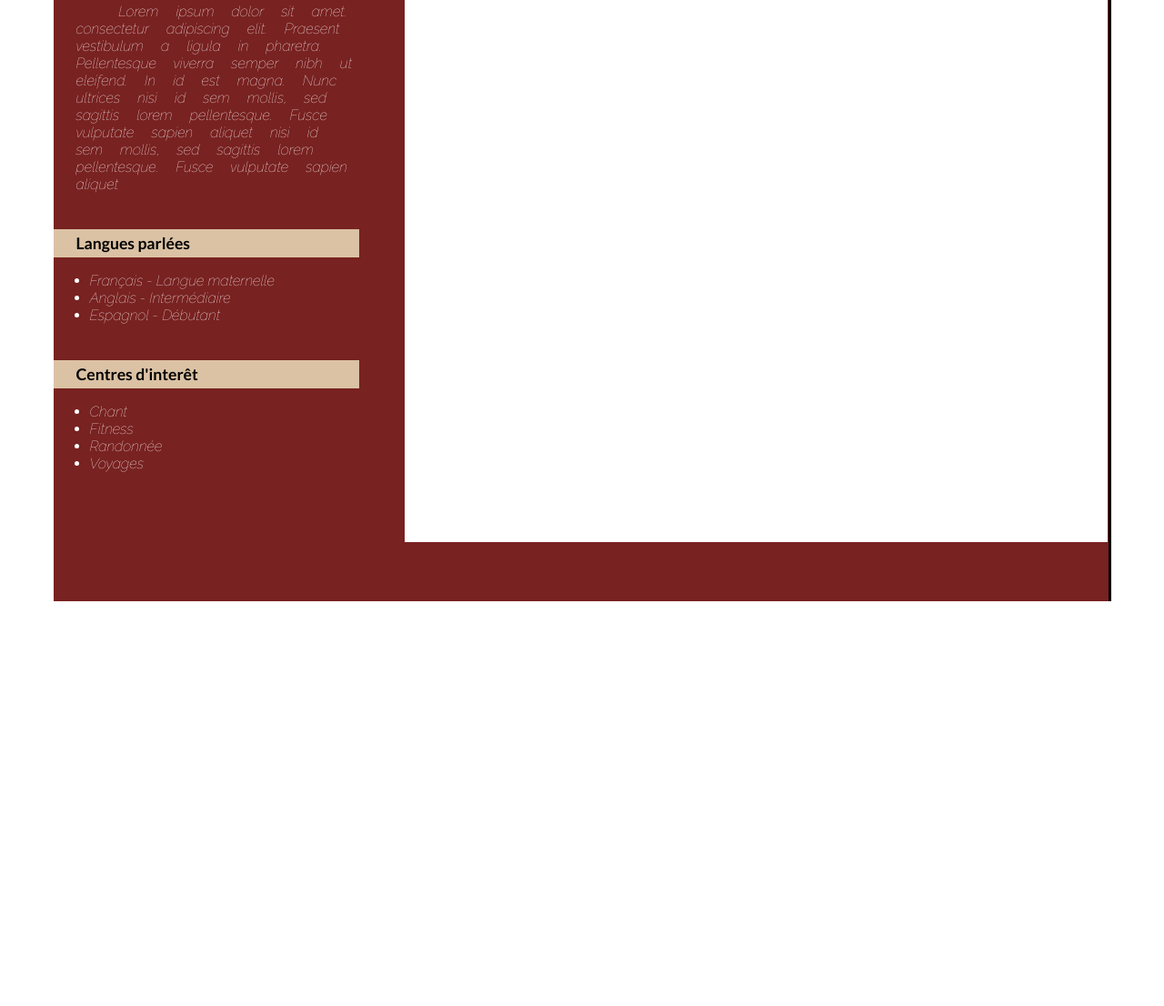
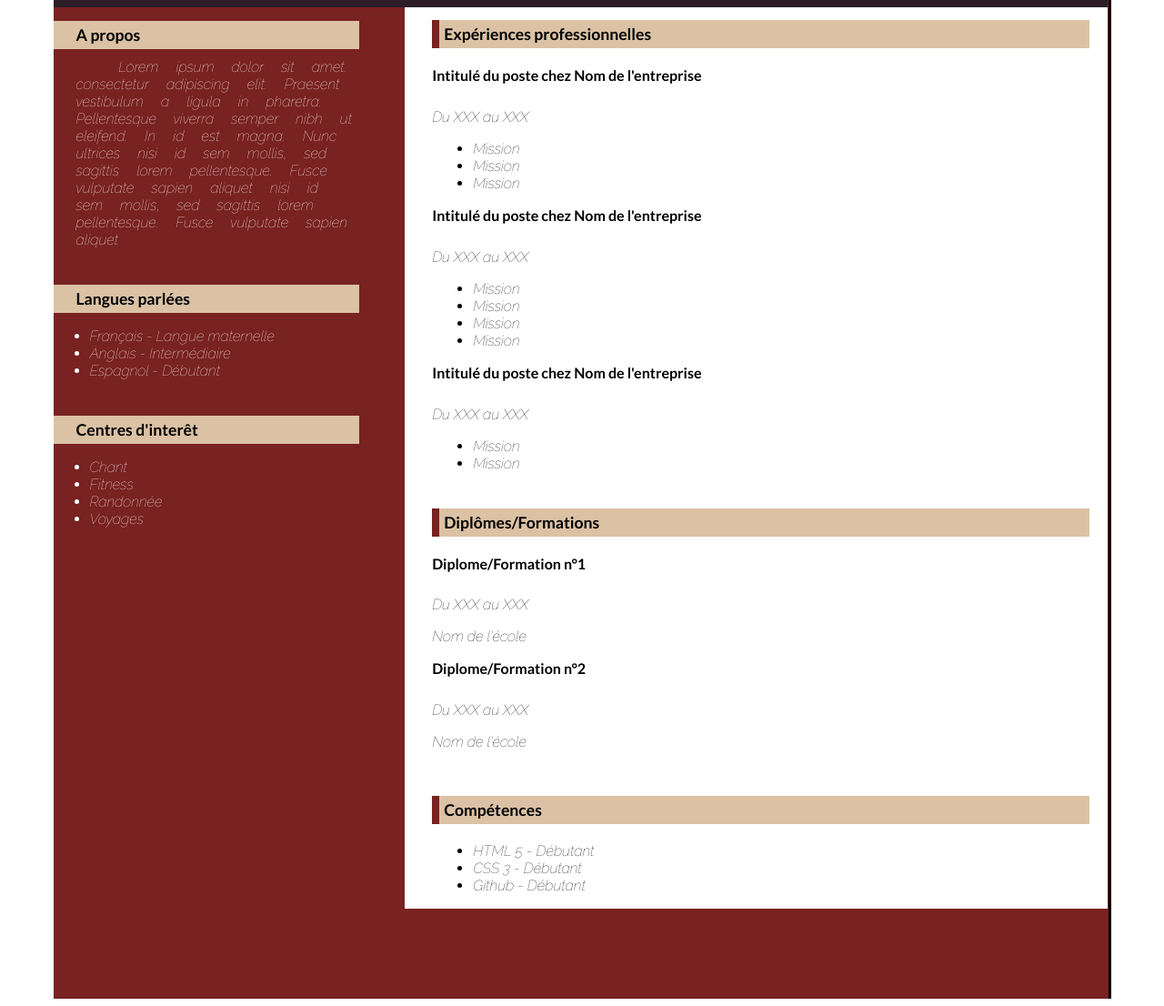
Before and after one commit to Rromanee/CV---CEF, a plain HTML site: page index.html in a window 1280 px wide. Shown: the part 376-1482 px from the top of the page at 91% size. Before the commit the page ends 1045 px from the top, so only its background shows below. Drawn offline with Linux system fonts and the light colour scheme; files whose address does not match are found by name.

Commit message:
Add Competences

```diff
--- a/assets/css/style.css
+++ b/assets/css/style.css
@@ -148,6 +148,58 @@
     box-sizing: content-box;
   }
 
+
+.content__heading {
+  background-color: #dbc2a4;
+  font-family: "Lato", sans-serif;
+  font-size: 1.1em;
+  padding: 5px 0px 5px 5px;
+  margin: 14px 20px 20px 30px;
+  border-left: 0.5em solid #782221;
+}
+
+.content h5 {
+  font-family: "Lato", sans-serif;
+  font-size: 1em;
+  margin-left: 30px;
+}
+
+.content p {
+  font-family: "Raleway", sans-serif;
+  font-size: 1em;
+  font-weight: lighter;
+  margin-left: 30px;
+}
+
+.content li {
+  font-family: "Raleway", sans-serif;
+  font-size: 1em;
+  font-weight: lighter;
+  margin-left: 35px;
+}
+
+.content__subheading {
+  margin-top: 0px;
+}
+
+.content__lastMission {
+  margin-bottom: 40px;
+}
+
+.content__lastSchool {
+  margin-bottom: 50px;
+}
+
+.content__competence {
+  margin-top: 0px;
+}
+
+.content__experience:hover {
+    border-right: 10px solid #782221;
+    padding-right: 10px;
+    margin-right: 10px;
+}
+
   .footer {
     grid-area: footer;
   }
--- a/index.html
+++ b/index.html
@@ -62,7 +62,55 @@
             <li>Voyages</li>
           </ul>
         </div>
-        <div class="content"></div>
+        <div class="content">
+          <h4 class="content__heading">Expériences professionnelles</h4>
+          <div class="content__experience">
+            <h5 class="content__subheading">Intitulé du poste chez Nom de l'entreprise</h5>
+            <p>Du XXX au XXX</p>
+            <ul>
+              <li>Mission</li>
+              <li>Mission</li>
+              <li>Mission</li>
+            </ul>
+          </div>
+          <div class="content__experience">
+            <h5 class="content__subheading">Intitulé du poste chez Nom de l'entreprise</h5>
+            <p>Du XXX au XXX</p>
+            <ul>
+              <li>Mission</li>
+              <li>Mission</li>
+              <li>Mission</li>
+              <li>Mission</li>
+            </ul>
+          </div>
+          <div class="content__experience">
+            <h5 class="content__subheading">Intitulé du poste chez Nom de l'entreprise</h5>
+            <p>Du XXX au XXX</p>
+            <ul>
+              <li>Mission</li>
+              <li class="content__lastMission">Mission</li>
+            </ul>
+          </div>
+          <h4 class="content__heading">Diplômes/Formations</h4>
+          <div class="content__experience">
+            <h5 class="content__subheading">Diplome/Formation n°1</h5>
+            <p>Du XXX au XXX</p>
+            <p>Nom de l'école</p>
+          </div>
+          <div class="content__experience">
+            <h5 class="content__subheading">Diplome/Formation n°2</h5>
+            <p>Du XXX au XXX</p>
+            <p class="content__lastSchool">Nom de l'école</p>
+          </div>
+          <h4 class="content__heading">Compétences</h4>
+          <div class="content__experience">
+            <ul class="content__competence">
+              <li>HTML 5 - Débutant</li>
+              <li>CSS 3 - Débutant</li>
+              <li>Github - Débutant</li>
+            </ul>
+          </div>
+        </div>
         <footer>
           <div class="footer"></div>
         </footer>
```
